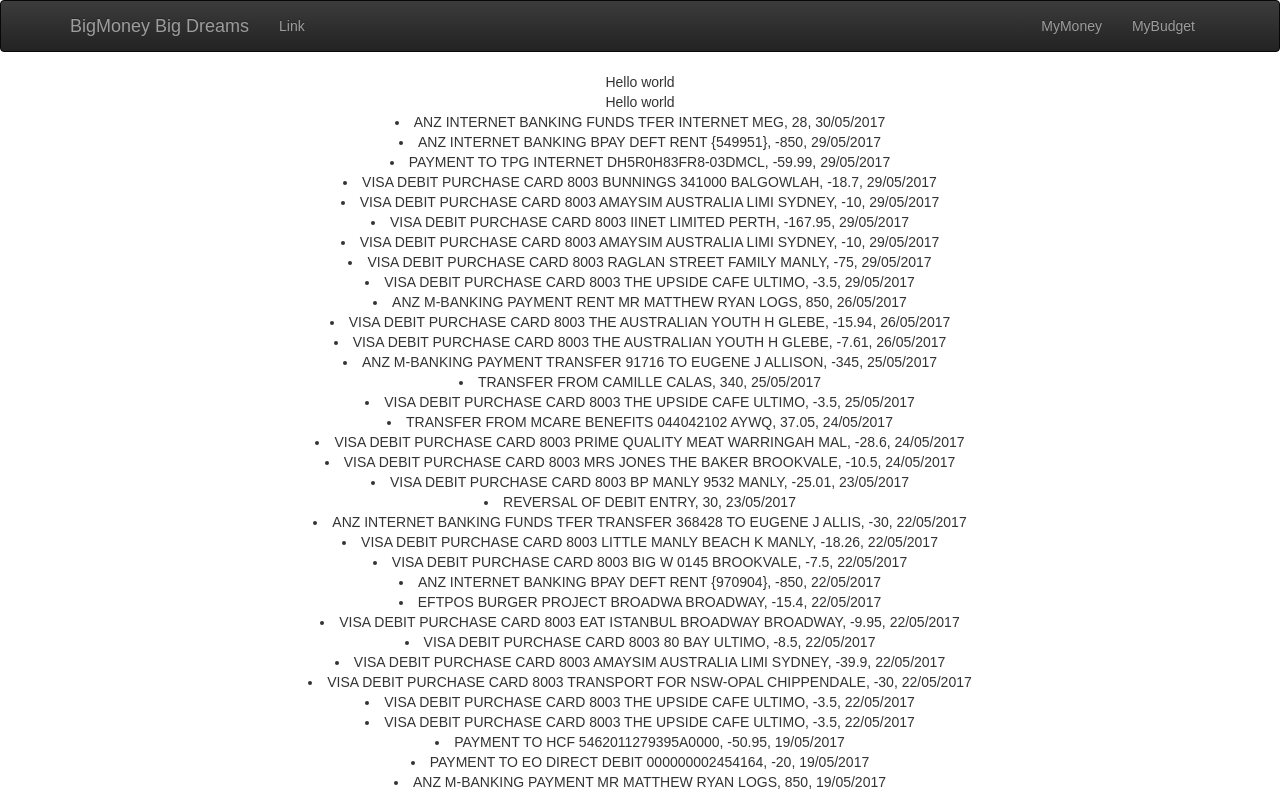
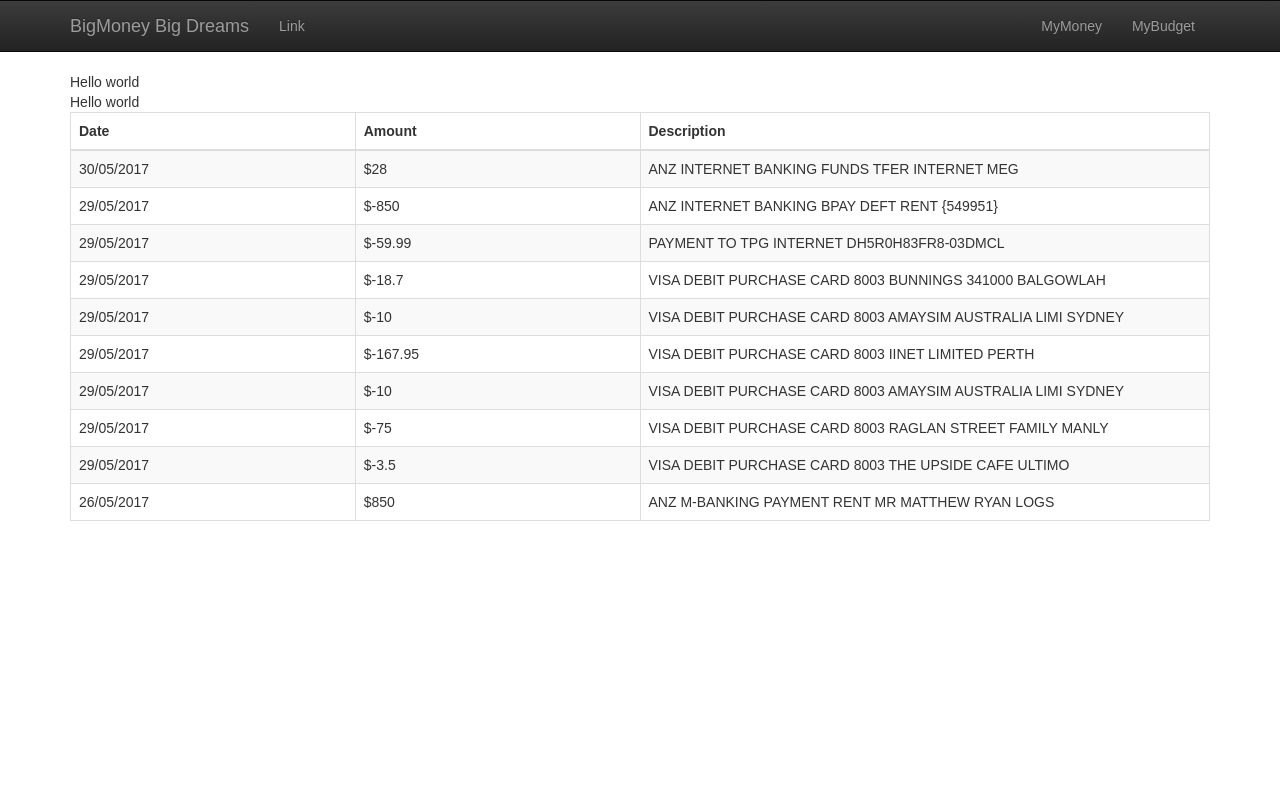
Before and after one commit to jedney0901/CFA-Bigmoney, a React (Create React App) app: page / in a window 1280 px wide. Shown: the top 794 px of the page. Built offline with nearby package versions, Linux system fonts and the light colour scheme.

Commit message:
Almost finalised Schema

```diff
--- a/src/app/App.js
+++ b/src/app/App.js
@@ -71,13 +71,15 @@
 
   render() {
     return (
-      <div className="App">
+      <div className="row">
         <Navbar/>
-        <AccountSum bankData={this.state.account}/>
-        {/* <TransactionData transactions={this.state.account.transactions}/>
-        */}
-        Hello world
-        <TransactionDisp data={this.state.account.transactions}/>
+        <div className="container">
+          <AccountSum bankData={this.state.account}/>
+          {/* <TransactionData transactions={this.state.account.transactions}/>
+          */}
+          Hello world
+          <TransactionDisp data={this.state.account.transactions}/>
+        </div>
       </div>
     )
   }
--- /dev/null
+++ b/src/transactionData/topTenTransactions.js
@@ -0,0 +1,34 @@
+import React, { Component } from 'react';
+import { Table } from 'react-bootstrap';
+
+class TopTenTransactions extends Component {
+
+render() {
+
+    return (
+      <div>
+        <Table responsive striped bordered>
+          <thead>
+            <tr>
+              <th className="col-xs-6 col-sm-3 col-md-3">Date</th>
+              <th className="col-xs-6 col-sm-3 col-md-3">Amount</th>
+              <th className="col-xs-12 col-sm-6 col-md-6">Description</th>
+            </tr>
+          </thead>
+          <tbody>
+            {this.props.data.slice(0, 10).map(t =>
+              <tr>
+                <td>{t.date}</td>
+                <td>${t.amount}</td>
+                <td>{t.description}</td>
+              </tr>
+            )}
+          </tbody>
+        </Table>
+
+      </div>
+    )
+  }
+}
+
+export default TopTenTransactions;
--- a/src/transactionData/transactionsDisp.js
+++ b/src/transactionData/transactionsDisp.js
@@ -1,15 +1,22 @@
 import React, { Component } from 'react';
+import TopTenTransactions from './topTenTransactions'
 
 
 class TransactionDisp extends Component {
+  constructor(props) {
+  super(props);
+
+  this.state = {
+    transactionType: "Standard Payment",
+    transactionGroup: "General"
+  }
+}
 
 render() {
 
     return (
       <div>
-        {this.props.data.map(t =>
-          <li>{t.description}, {t.amount}, {t.date}</li>
-        )}
+        <TopTenTransactions data={this.props.data}/>
       </div>
     )
   }
```
